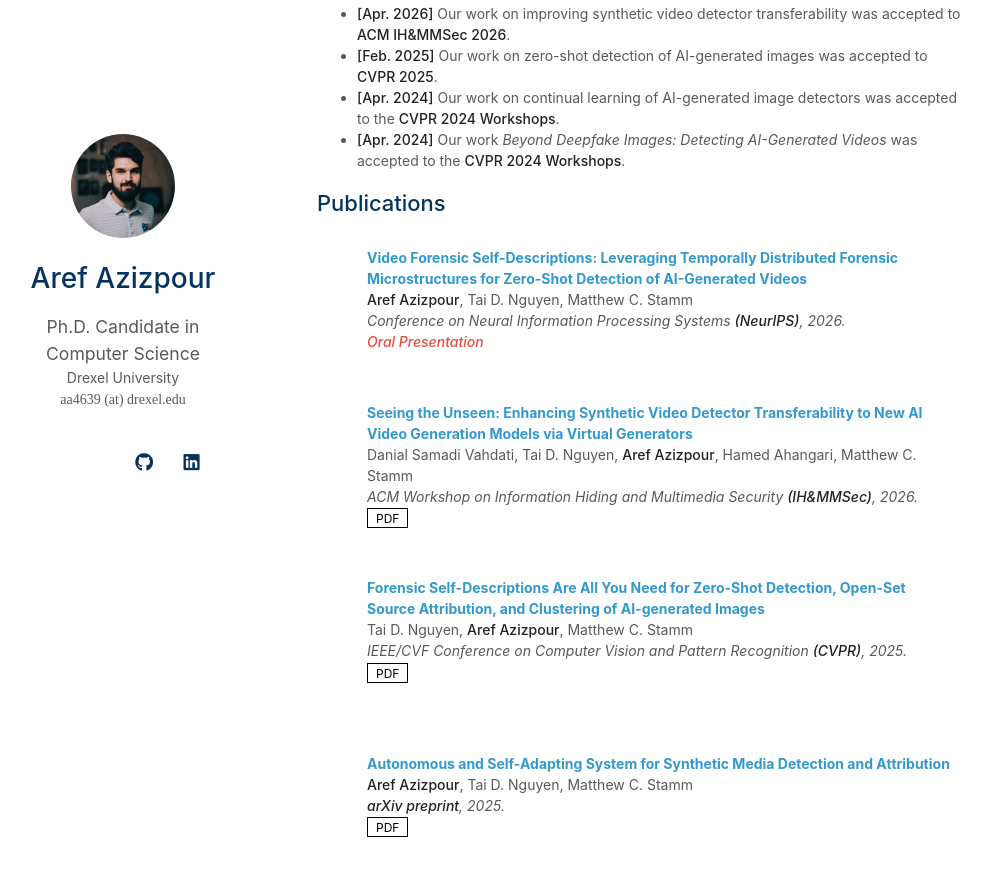
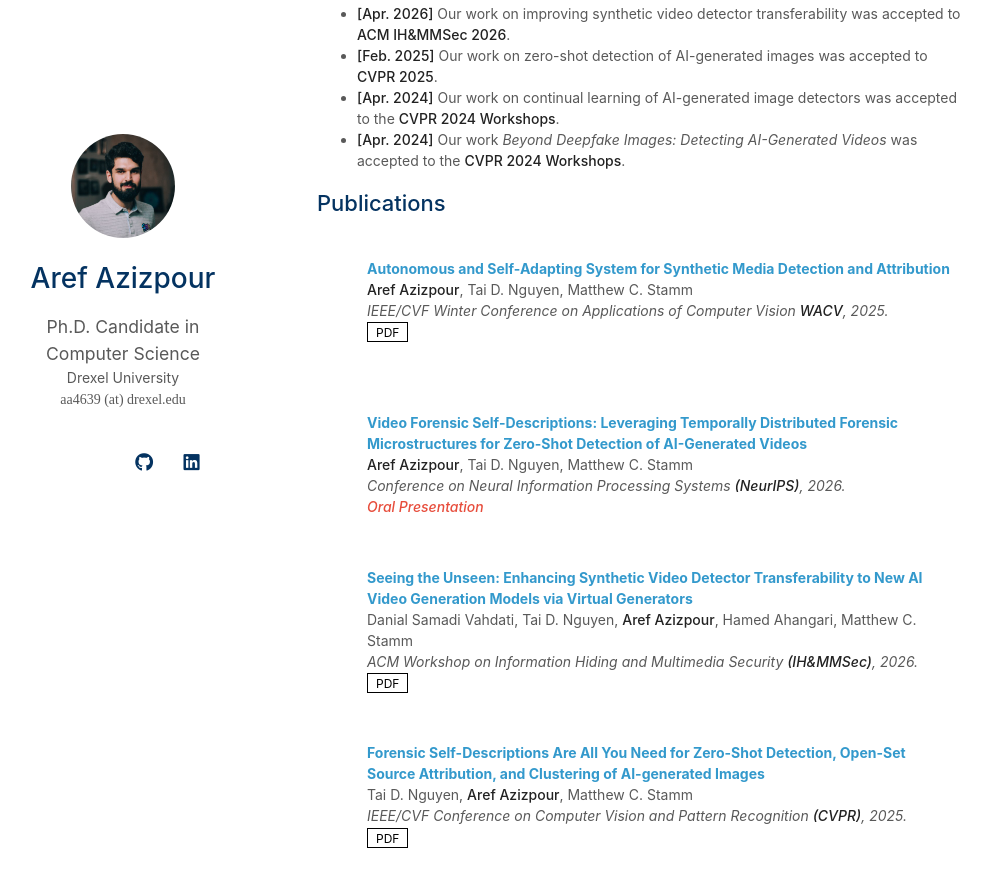
Before and after one commit to arefazizpour/arefazizpour.github.io, a Jekyll site: the page built from index.md, in a window 1280 px wide and 900 px high, scrolled down 522 px. Shown: the top 887 px of the window, without its empty margins (153-1144 px from the left). Built offline with Jekyll 4.4.1, drawn with Linux system fonts in a browser that asks for light colours; a style sheet for code colours, icons or effects is not loaded; our own code applies the rules of GitHub Pages for plain Markdown files; part of the change alters nothing that is shown.

Commit message:
Add publication on autonomous synthetic media detection
Added a new publication entry for a conference paper on synthetic media detection.

```diff
--- a/_data/publications.yml
+++ b/_data/publications.yml
@@ -1,4 +1,11 @@
 main:
+
+  - title: "Autonomous and Self-Adapting System for Synthetic Media Detection and Attribution"
+    authors: <strong>Aref Azizpour</strong>, Tai D. Nguyen, Matthew C. Stamm
+    conference_short: WACV
+    conference: IEEE/CVF Winter Conference on Applications of Computer Vision <strong>WACV</strong>, 2025.
+    pdf: https://arxiv.org/pdf/2504.03615
+    # image: ./assets/img/self_adapting.png
 
   - title: "Video Forensic Self-Descriptions: Leveraging Temporally Distributed Forensic Microstructures for Zero-Shot Detection of AI-Generated Videos"
     authors: <strong>Aref Azizpour</strong>, Tai D. Nguyen, Matthew C. Stamm
@@ -22,13 +29,6 @@ main:
     pdf: https://openaccess.thecvf.com/content/CVPR2025/papers/Nguyen_Forensic_Self-Descriptions_Are_All_You_Need_for_Zero-Shot_Detection_Open-Set_CVPR_2025_paper.pdf
     # image: ./assets/img/fsd.png
 
-  - title: "Autonomous and Self-Adapting System for Synthetic Media Detection and Attribution"
-    authors: <strong>Aref Azizpour</strong>, Tai D. Nguyen, Matthew C. Stamm
-    conference_short: arXiv
-    conference: <strong>arXiv preprint</strong>, 2025.
-    pdf: https://arxiv.org/pdf/2504.03615
-    # image: ./assets/img/self_adapting.png
-
   - title: "E3: Ensemble of Expert Embedders for Adapting Synthetic Image Detectors to New Generators Using Limited Data"
     authors: <strong>Aref Azizpour</strong>, Tai D. Nguyen, Manil Shrestha, Kaidi Xu, Edward Kim, Matthew C. Stamm
     conference_short: CVPRW
```
